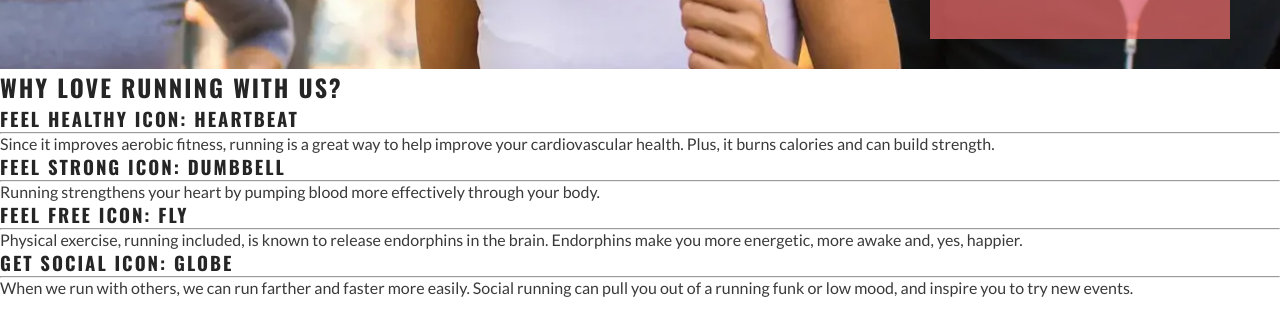
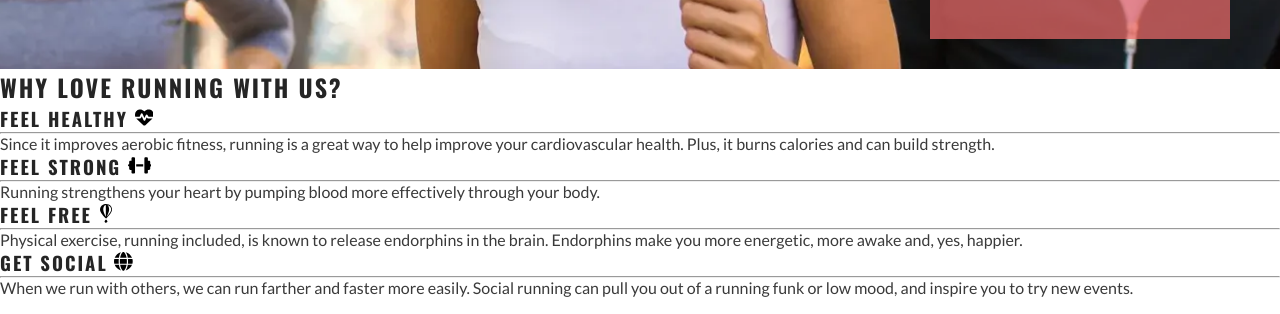
Before and after one commit to RimPeter/Love-Running, a plain HTML site: page index.html in a window 1280 px wide. Shown: the part 610-924 px from the top of the page. Drawn offline with nearby package versions, Linux system fonts and the light colour scheme.

Commit message:
add icons for content

```diff
--- a/assets/css/style.css
+++ b/assets/css/style.css
@@ -119,6 +119,9 @@ main {
     color: #ffffff;
 }
 
+/* Reasons Section */
+
+
 /* Footer */
 
 
--- a/index.html
+++ b/index.html
@@ -66,25 +66,25 @@
             <div id="benefits-physical">
               <div>
                 <h3>
-                  FEEL HEALTHY icon: heartbeat
+                  FEEL HEALTHY <svg xmlns="http://www.w3.org/2000/svg" height="1em" viewBox="0 0 512 512"><!--! Font Awesome Free 6.4.2 by @fontawesome - https://fontawesome.com License - https://fontawesome.com/license (Commercial License) Copyright 2023 Fonticons, Inc. --><path d="M228.3 469.1L47.6 300.4c-4.2-3.9-8.2-8.1-11.9-12.4h87c22.6 0 43-13.6 51.7-34.5l10.5-25.2 49.3 109.5c3.8 8.5 12.1 14 21.4 14.1s17.8-5 22-13.3L320 253.7l1.7 3.4c9.5 19 28.9 31 50.1 31H476.3c-3.7 4.3-7.7 8.5-11.9 12.4L283.7 469.1c-7.5 7-17.4 10.9-27.7 10.9s-20.2-3.9-27.7-10.9zM503.7 240h-132c-3 0-5.8-1.7-7.2-4.4l-23.2-46.3c-4.1-8.1-12.4-13.3-21.5-13.3s-17.4 5.1-21.5 13.3l-41.4 82.8L205.9 158.2c-3.9-8.7-12.7-14.3-22.2-14.1s-18.1 5.9-21.8 14.8l-31.8 76.3c-1.2 3-4.2 4.9-7.4 4.9H16c-2.6 0-5 .4-7.3 1.1C3 225.2 0 208.2 0 190.9v-5.8c0-69.9 50.5-129.5 119.4-141C165 36.5 211.4 51.4 244 84l12 12 12-12c32.6-32.6 79-47.5 124.6-39.9C461.5 55.6 512 115.2 512 185.1v5.8c0 16.9-2.8 33.5-8.3 49.1z"/></svg>
                 </h3>
                 <hr>
                 <p>Since it improves aerobic fitness, running is a great way to help improve your cardiovascular health. Plus, it burns calories and can build strength.</p>
               </div>
               <div>
-                <h3>FEEL STRONG icon: dumbbell</h3>
+                <h3>FEEL STRONG <svg xmlns="http://www.w3.org/2000/svg" height="1em" viewBox="0 0 640 512"><!--! Font Awesome Free 6.4.2 by @fontawesome - https://fontawesome.com License - https://fontawesome.com/license (Commercial License) Copyright 2023 Fonticons, Inc. --><path d="M96 64c0-17.7 14.3-32 32-32h32c17.7 0 32 14.3 32 32V224v64V448c0 17.7-14.3 32-32 32H128c-17.7 0-32-14.3-32-32V384H64c-17.7 0-32-14.3-32-32V288c-17.7 0-32-14.3-32-32s14.3-32 32-32V160c0-17.7 14.3-32 32-32H96V64zm448 0v64h32c17.7 0 32 14.3 32 32v64c17.7 0 32 14.3 32 32s-14.3 32-32 32v64c0 17.7-14.3 32-32 32H544v64c0 17.7-14.3 32-32 32H480c-17.7 0-32-14.3-32-32V288 224 64c0-17.7 14.3-32 32-32h32c17.7 0 32 14.3 32 32zM416 224v64H224V224H416z"/></svg></h3>
                 <hr>
                 <p>Running strengthens your heart by pumping blood more effectively through your body.</p>
               </div>
             </div>
             <div id="benefits-mental">
               <div>
-                <h3>FEEL FREE icon: fly</h3>
+                <h3>FEEL FREE <svg xmlns="http://www.w3.org/2000/svg" height="1em" viewBox="0 0 384 512"><!--! Font Awesome Free 6.4.2 by @fontawesome - https://fontawesome.com License - https://fontawesome.com/license (Commercial License) Copyright 2023 Fonticons, Inc. --><path d="M197.8 427.8c12.9 11.7 33.7 33.3 33.2 50.7 0 .8-.1 1.6-.1 2.5-1.8 19.8-18.8 31.1-39.1 31-25-.1-39.9-16.8-38.7-35.8 1-16.2 20.5-36.7 32.4-47.6 2.3-2.1 2.7-2.7 5.6-3.6 3.4 0 3.9.3 6.7 2.8zM331.9 67.3c-16.3-25.7-38.6-40.6-63.3-52.1C243.1 4.5 214-.2 192 0c-44.1 0-71.2 13.2-81.1 17.3C57.3 45.2 26.5 87.2 28 158.6c7.1 82.2 97 176 155.8 233.8 1.7 1.6 4.5 4.5 6.2 5.1l3.3.1c2.1-.7 1.8-.5 3.5-2.1 52.3-49.2 140.7-145.8 155.9-215.7 7-39.2 3.1-72.5-20.8-112.5zM186.8 351.9c-28-51.1-65.2-130.7-69.3-189-3.4-47.5 11.4-131.2 69.3-136.7v325.7zM328.7 180c-16.4 56.8-77.3 128-118.9 170.3C237.6 298.4 275 217 277 158.4c1.6-45.9-9.8-105.8-48-131.4 88.8 18.3 115.5 98.1 99.7 153z"/></svg></h3>
                 <hr>
                 <p>Physical exercise, running included, is known to release endorphins in the brain. Endorphins make you more energetic, more awake and, yes, happier.</p>
               </div>
               <div>
-                <h3>GET SOCIAL icon: globe</h3>
+                <h3>GET SOCIAL <svg xmlns="http://www.w3.org/2000/svg" height="1em" viewBox="0 0 512 512"><!--! Font Awesome Free 6.4.2 by @fontawesome - https://fontawesome.com License - https://fontawesome.com/license (Commercial License) Copyright 2023 Fonticons, Inc. --><path d="M352 256c0 22.2-1.2 43.6-3.3 64H163.3c-2.2-20.4-3.3-41.8-3.3-64s1.2-43.6 3.3-64H348.7c2.2 20.4 3.3 41.8 3.3 64zm28.8-64H503.9c5.3 20.5 8.1 41.9 8.1 64s-2.8 43.5-8.1 64H380.8c2.1-20.6 3.2-42 3.2-64s-1.1-43.4-3.2-64zm112.6-32H376.7c-10-63.9-29.8-117.4-55.3-151.6c78.3 20.7 142 77.5 171.9 151.6zm-149.1 0H167.7c6.1-36.4 15.5-68.6 27-94.7c10.5-23.6 22.2-40.7 33.5-51.5C239.4 3.2 248.7 0 256 0s16.6 3.2 27.8 13.8c11.3 10.8 23 27.9 33.5 51.5c11.6 26 20.9 58.2 27 94.7zm-209 0H18.6C48.6 85.9 112.2 29.1 190.6 8.4C165.1 42.6 145.3 96.1 135.3 160zM8.1 192H131.2c-2.1 20.6-3.2 42-3.2 64s1.1 43.4 3.2 64H8.1C2.8 299.5 0 278.1 0 256s2.8-43.5 8.1-64zM194.7 446.6c-11.6-26-20.9-58.2-27-94.6H344.3c-6.1 36.4-15.5 68.6-27 94.6c-10.5 23.6-22.2 40.7-33.5 51.5C272.6 508.8 263.3 512 256 512s-16.6-3.2-27.8-13.8c-11.3-10.8-23-27.9-33.5-51.5zM135.3 352c10 63.9 29.8 117.4 55.3 151.6C112.2 482.9 48.6 426.1 18.6 352H135.3zm358.1 0c-30 74.1-93.6 130.9-171.9 151.6c25.5-34.2 45.2-87.7 55.3-151.6H493.4z"/></svg></h3>
                 <hr>
                 <p>When we run with others, we can run farther and faster more easily. Social running can pull you out of a running funk or low mood, and inspire you to try new events.</p>
               </div>
```
